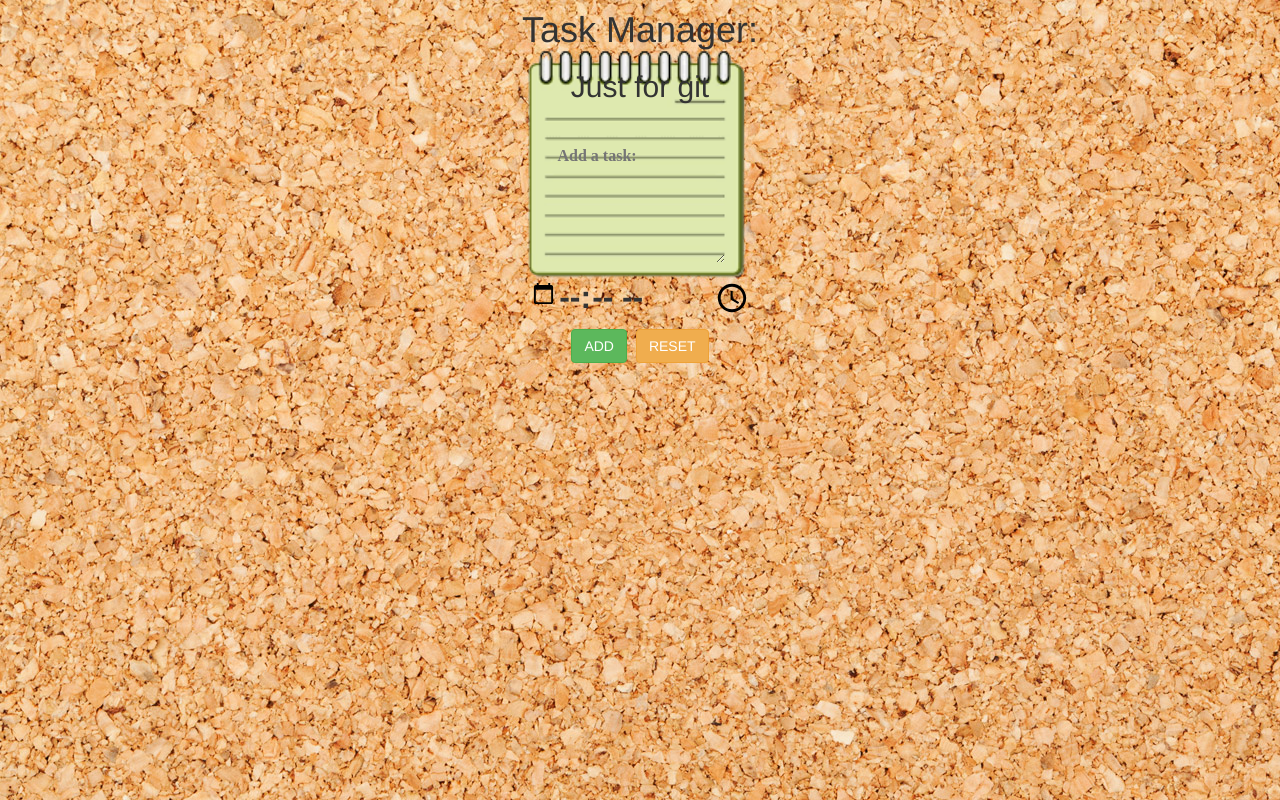
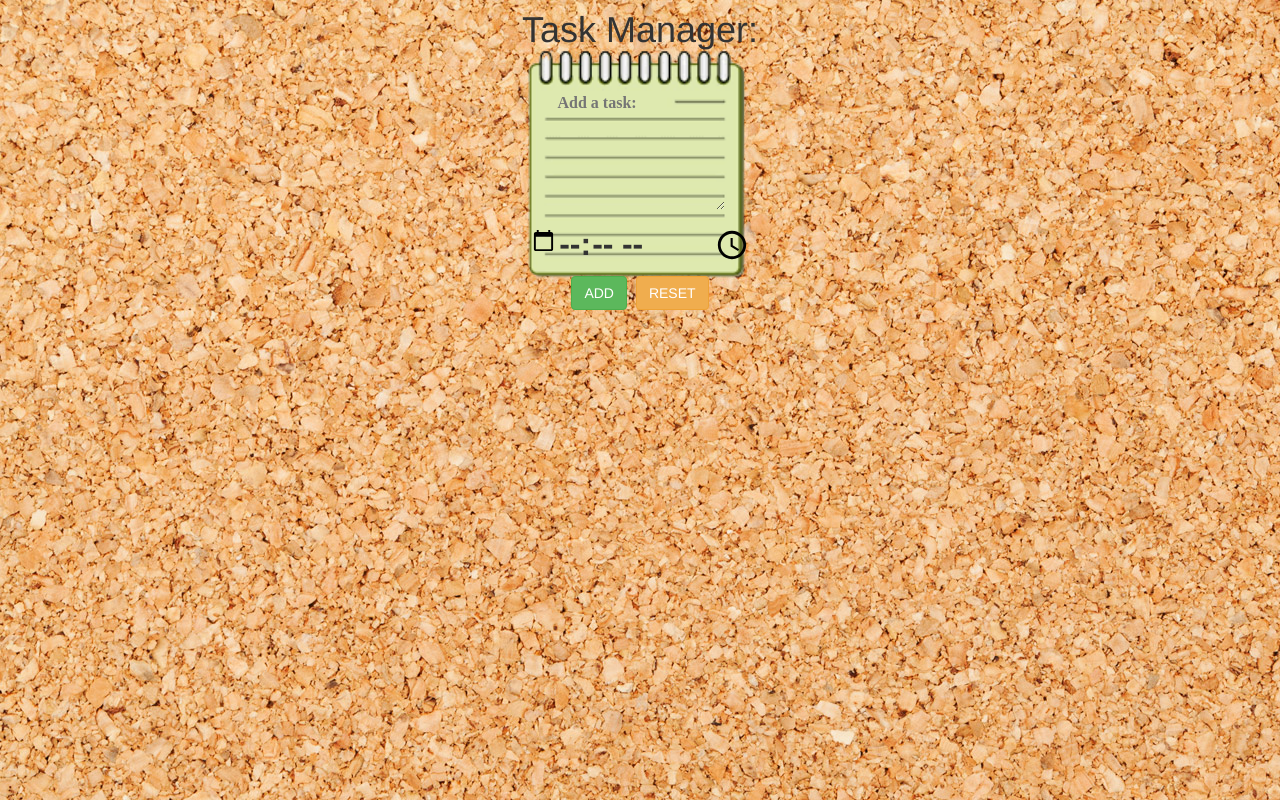
Before and after one commit to Amizi312/notes-project, a plain HTML site: page index.html in a window 1280 px wide. Drawn offline with nearby package versions, Linux system fonts and the light colour scheme.

Commit message:
rollback edition

```diff
--- a/index.html
+++ b/index.html
@@ -15,7 +15,6 @@
 		<h1>
 			Task Manager:
         </h1>
-        <h2>Just for git</h2>
         <textarea id="taskInput" placeholder="Add a task:" cols="40" rows="5"></textarea>
         <div class="fecha">
             <input type="date" id="dateStamp">
```
